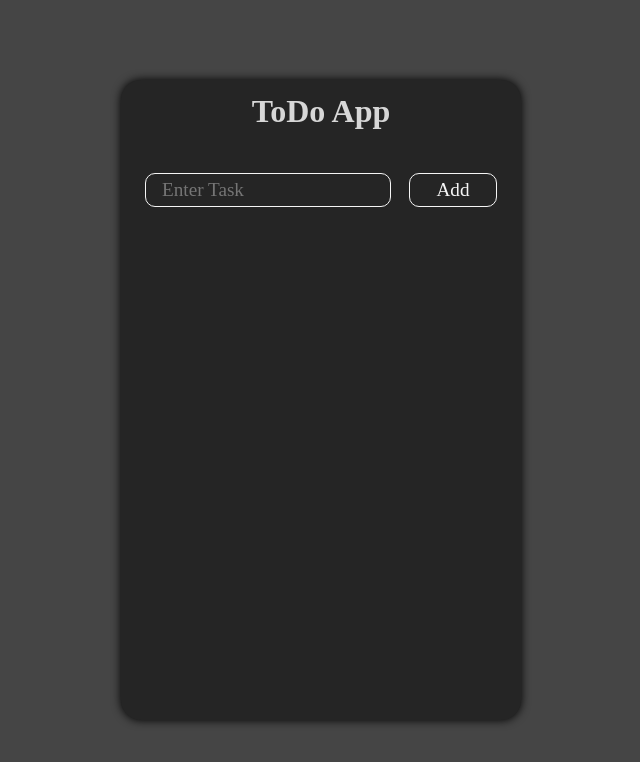
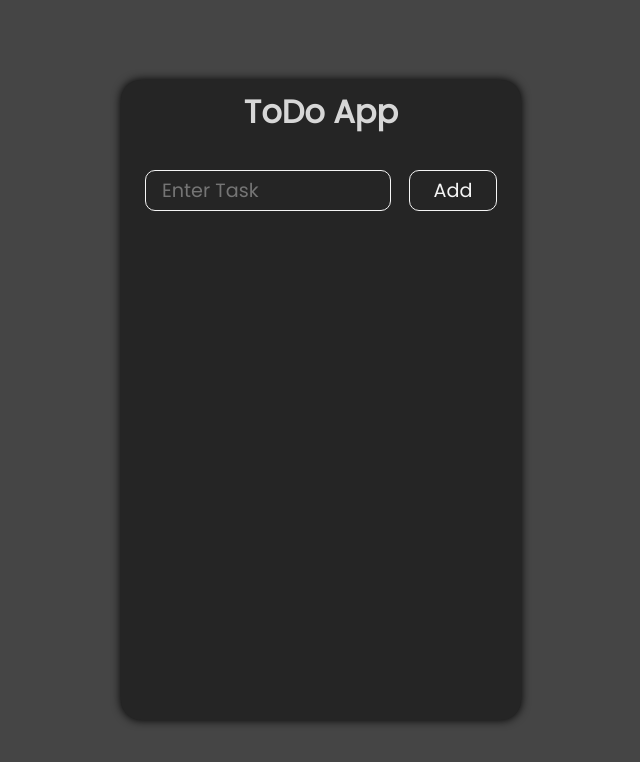
Before and after one commit to errohitkewat/cohort-3.0-DOM-, a plain HTML site: page project02/index.html in a window 1280 px wide. Shown: the whole page, without its empty margins (319-959 px from the left). Drawn offline with nearby package versions, Linux system fonts and the light colour scheme.

Commit message:
font_added

```diff
--- a/project02/style.css
+++ b/project02/style.css
@@ -1,3 +1,8 @@
+@font-face {
+    font-family: Poppins;
+    src: url(./Poppins-Regular.ttf);
+}
+
 *{
     margin: 0;
     padding: 0;
```
Also changed, not shown: project02/Poppins-Regular.ttf (added), 1 other file.
